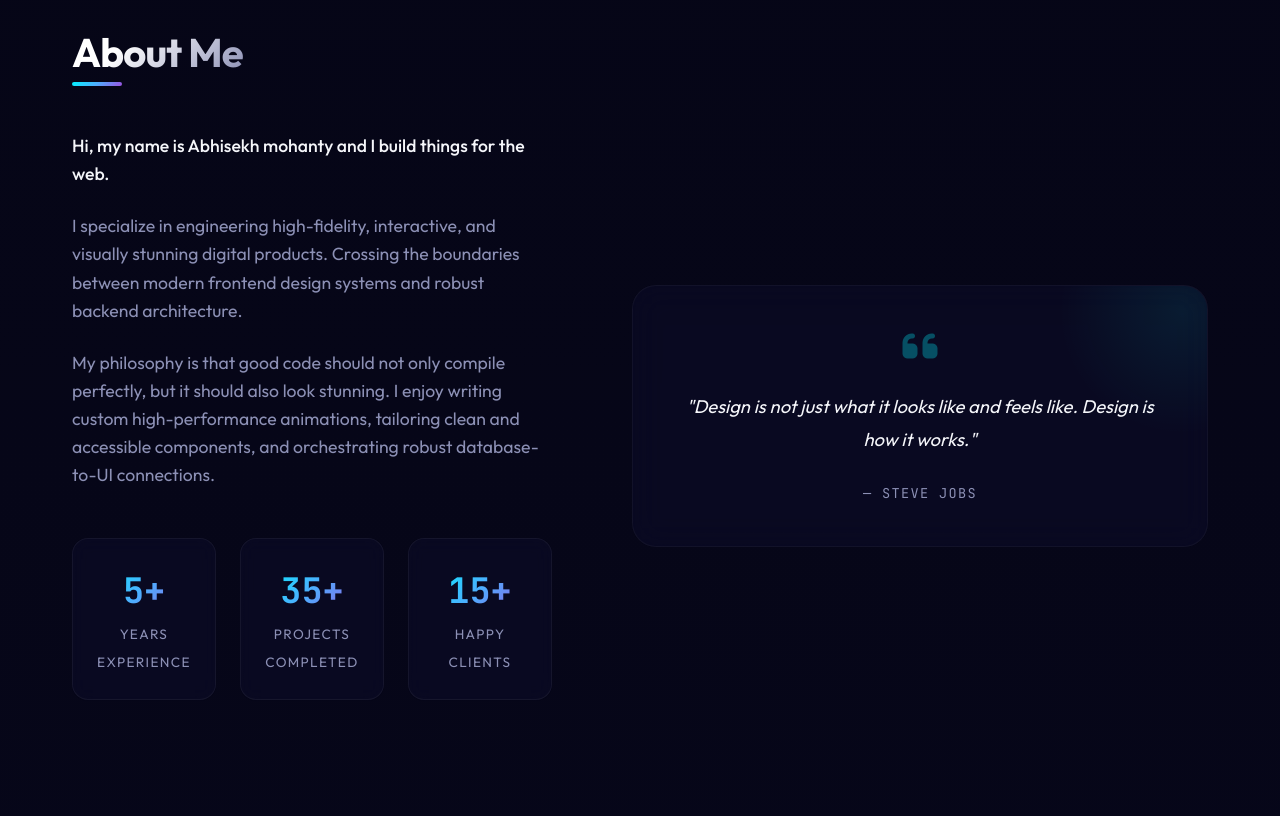
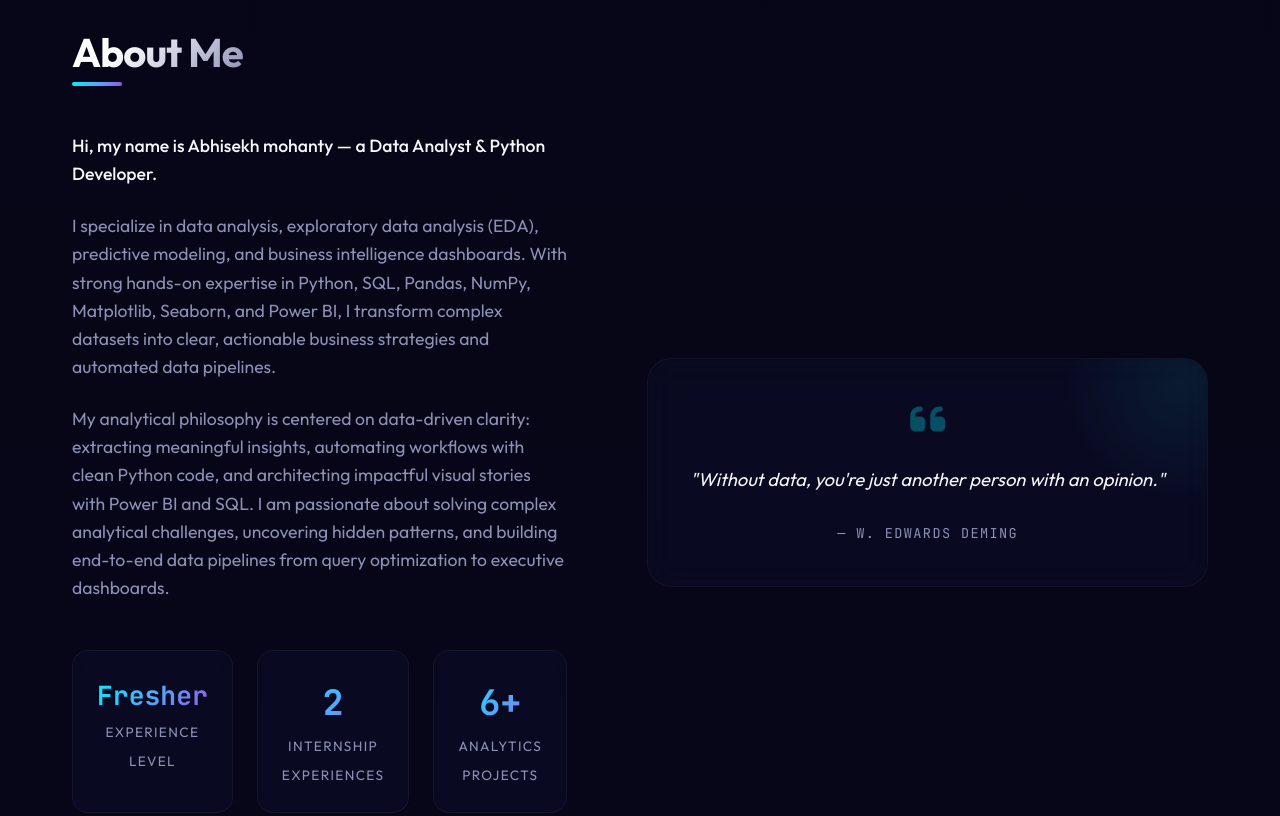
Before and after one commit to Abhisekh-devloper/new_portfolio1, a plain HTML site: page index.html in a window 1280 px wide. Shown: the part 900-1716 px from the top of the page. Drawn offline with Linux system fonts and the light colour scheme; animation ran at ten frames a second.

Commit message:
ninth commit

```diff
--- a/app.js
+++ b/app.js
@@ -10,8 +10,8 @@
 const PORTFOLIO_DATA = {
   profile: {
     name: "Abhisekh mohanty",
-    title: "Aspiring Data Analyst",
-    bio: "I specialize in engineering high-fidelity, interactive, and visually stunning digital products. Crossing the boundaries between modern frontend design systems and robust backend architecture.",
+    title: "Data Analyst & Python Developer",
+    bio: "I specialize in data analysis, exploratory data analysis (EDA), predictive modeling, and business intelligence dashboards. With strong hands-on expertise in Python, SQL, Pandas, NumPy, Matplotlib, Seaborn, and Power BI, I transform complex datasets into clear, actionable business strategies and automated data pipelines.",
     resumeUrl: "#",
     avatarUrl: "./assets/avatar.png",
     socials: [
@@ -27,9 +27,9 @@ const PORTFOLIO_DATA = {
     ]
   },
   stats: [
-    { number: "5+", label: "Years Experience" },
-    { number: "35+", label: "Projects Completed" },
-    { number: "15+", label: "Happy Clients" }
+    { number: "Fresher", label: "Experience Level" },
+    { number: "2", label: "Internship Experiences" },
+    { number: "6+", label: "Analytics Projects" }
   ],
   skills: {
     technical: [
@@ -224,8 +224,9 @@ function initDataBinding() {
   data.stats.forEach(st => {
     const card = document.createElement("div");
     card.className = "stat-card";
+    const isWord = st.number.length > 3;
     card.innerHTML = `
-      <span class="stat-num">${st.number}</span>
+      <span class="stat-num" ${isWord ? 'style="font-size: 1.65rem;"' : ''}>${st.number}</span>
       <span class="stat-lbl">${st.label}</span>
     `;
     statsGrid.appendChild(card);
--- a/index.html
+++ b/index.html
@@ -85,9 +85,9 @@
 
       <div class="about-grid">
         <div class="about-details">
-          <p class="highlight-text">Hi, my name is <span id="profile-name">Abhisekh mohanty</span> and I build things for the web.</p>
+          <p class="highlight-text">Hi, my name is <span id="profile-name">Abhisekh mohanty</span> — a Data Analyst & Python Developer.</p>
           <p id="profile-bio"></p>
-          <p>My philosophy is that good code should not only compile perfectly, but it should also look stunning. I enjoy writing custom high-performance animations, tailoring clean and accessible components, and orchestrating robust database-to-UI connections.</p>
+          <p>My analytical philosophy is centered on data-driven clarity: extracting meaningful insights, automating workflows with clean Python code, and architecting impactful visual stories with Power BI and SQL. I am passionate about solving complex analytical challenges, uncovering hidden patterns, and building end-to-end data pipelines from query optimization to executive dashboards.</p>
 
           <div id="stats-grid" class="stats-grid">
             <!-- Dynamically populated from app.js -->
@@ -98,10 +98,10 @@
           <div class="contact-form-wrapper" style="padding: 2.5rem; text-align: center; border-color: rgba(255, 255, 255, 0.04);">
             <i class="fa-solid fa-quote-left" style="font-size: 2.5rem; color: var(--accent-cyan); opacity: 0.3; display: block; margin-bottom: 1.5rem;"></i>
             <p style="font-style: italic; font-size: 1.15rem; color: var(--color-text-primary); line-height: 1.8; margin-bottom: 1.5rem;">
-              "Design is not just what it looks like and feels like. Design is how it works."
+              "Without data, you're just another person with an opinion."
             </p>
             <span style="font-family: var(--font-mono); font-size: 0.85rem; text-transform: uppercase; color: var(--color-text-secondary); letter-spacing: 0.1em;">
-              — Steve Jobs
+              — W. Edwards Deming
             </span>
           </div>
         </div>
```
